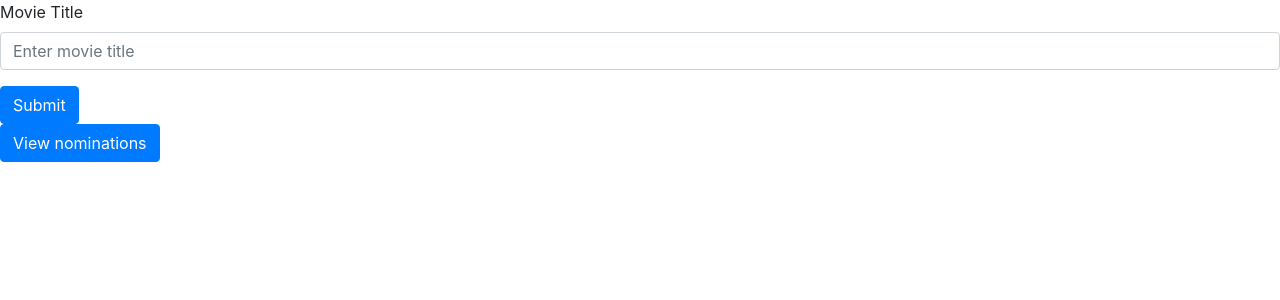
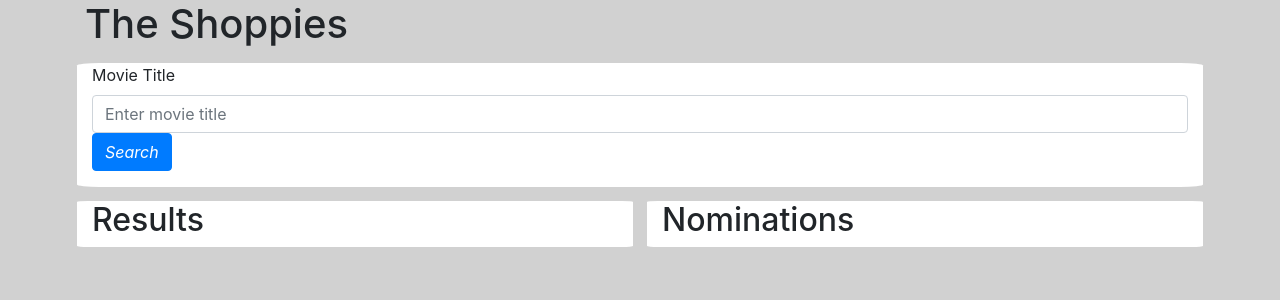
Before and after one commit to gord02/Shopify-Movie-App, a React (Create React App) app: page /search in a window 1280 px wide. Shown: the top 300 px of the page. Built offline with nearby package versions, Linux system fonts and the light colour scheme.

Commit message:
nominations can now be printed

```diff
--- a/src/App.js
+++ b/src/App.js
@@ -8,6 +8,11 @@ import { BrowserRouter as Router, Route, Switch } from "react-router-dom";
 import axios from 'axios';
 
 class App extends Component {
+  constructor(props) {
+    super(props);
+    this.state = {
+    };
+};
   render() {
     return (
       <React.Fragment>
--- a/src/components/search.jsx
+++ b/src/components/search.jsx
@@ -1,5 +1,7 @@
 import React, { Component, Link } from 'react';
 import axios from 'axios';
+import '../search.css';
+
 
 
 class Search extends Component {
@@ -12,6 +14,7 @@ class Search extends Component {
         this.removeNomination = this.removeNomination.bind(this);
         // this.Print = this.Print.bind(this);
         this.state = {
+            inputData:'',
             movie: {},
             nominations:[],
             isNominated: {}
@@ -21,6 +24,7 @@ class Search extends Component {
     searchMovie(event) {
         event.preventDefault();
         let rawTitle= this.movieTitleInput.value;
+        this.setState({InputData: rawTitle});
         // console.log("title: ",rawTitle);
         let title = rawTitle.replace(' ', '+');
         // console.log("new title: ",title);
@@ -99,6 +103,7 @@ class Search extends Component {
             this.updateList();
         });
     }
+
     updateList() {
         let movie = this.state.movie;
         console.log("movie: ", movie);
@@ -147,26 +152,61 @@ class Search extends Component {
     nominationList() {
         let thisKeyword= this;
         let array= this.state.nominations;
-        console.log("nomination: ", this.state.nominations, "typeOf: ", typeof(this.state.nominations));
+        // console.log("nomination: ", this.state.nominations, "typeOf: ", typeof(this.state.nominations));
+        let List= [];
+        let len= array.length;
+        console.log("len: ", len);
+        for(let i=0; i<len;i++) {
+            List.push(array[i]);
+        }
+        console.log("List: ", List, typeof(List));
+        return(
+            <React.Fragment>
+                {Object.keys(array).map((i) => (
+                    <li key={i}>
+                        {array[i].title} "({array[i].year})" <button>Remove</button>
+                        {/* {object[i].title} "{object[i].year}" <button>Remove</button> */}
+                    </li>
+                ))}
+
+            </React.Fragment>
+            // <h1>Hello</h1>
+        );
     }
 
     render() {
         return (
             <React.Fragment>
+                <div className='container'>
+                    <h1>The Shoppies</h1>
+                </div>
+                <div className="container">
+                    <div className="row">
+                        <div className="col"  id="grid">
                             <form onSubmit={(event) => { this.searchMovie(event) }}>
                                 <div className="form-group">
                                     <label htmlFor="exampleInputEmail1">Movie Title</label>
                                     <input type="name" className="form-control" id="title" aria-describedby="MovieTitle" placeholder="Enter movie title" ref={(input) => { this.movieTitleInput = input }} required></input>
+                                    <button type="submit" className="btn btn-primary"><i className="bi bi-search">Search</i></button>
                                 </div>
-                    <button type="submit" className="btn btn-primary">Submit</button>
                             </form>
-
+                        </div>
+                    </div>
+                    <div className="row" >
+                        <div className="col" id="grid">
+                        {this.state.movie !== {}
+                        ? <h2>Results</h2>
+                        : <h2>Results for "{this.state.inputData}"</h2>
+                        }
                             {this.display()}
-
-            <button onClick={()=> {this.nominationList()}} type="button" className="btn btn-primary">View nominations</button>
-            {/* {this.Print()} */}
-            {/* <Link to='/movie'> <button type="submit" className="btn btn-primary">Submit</button></Link> */}
-
+                        </div>
+                        <div className="col" id="grid">
+                            <h2>Nominations</h2>
+                            {/* <button onClick={()=> {this.nominationList()}} type="button" className="btn btn-primary">View nominations</button> */}
+                            {this.nominationList()}
+                        </div>
+                    </div>
+                </div>
             </React.Fragment>
         );
     }
--- a/src/index.css
+++ b/src/index.css
@@ -5,6 +5,7 @@ body {
     sans-serif;
   -webkit-font-smoothing: antialiased;
   -moz-osx-font-smoothing: grayscale;
+  background-color: #d1d1d1;
 }
 
 code {
--- /dev/null
+++ b/src/search.css
@@ -0,0 +1,6 @@
+#grid{
+    background-color: white;
+    margin: 7px;
+    border-radius: 2%;
+    box-shadow: 2%;
+}
```
Also changed, not shown: 1 other file (tests, documents, lock files or other folders). Lines whose indentation alone changed are shown as unchanged.
